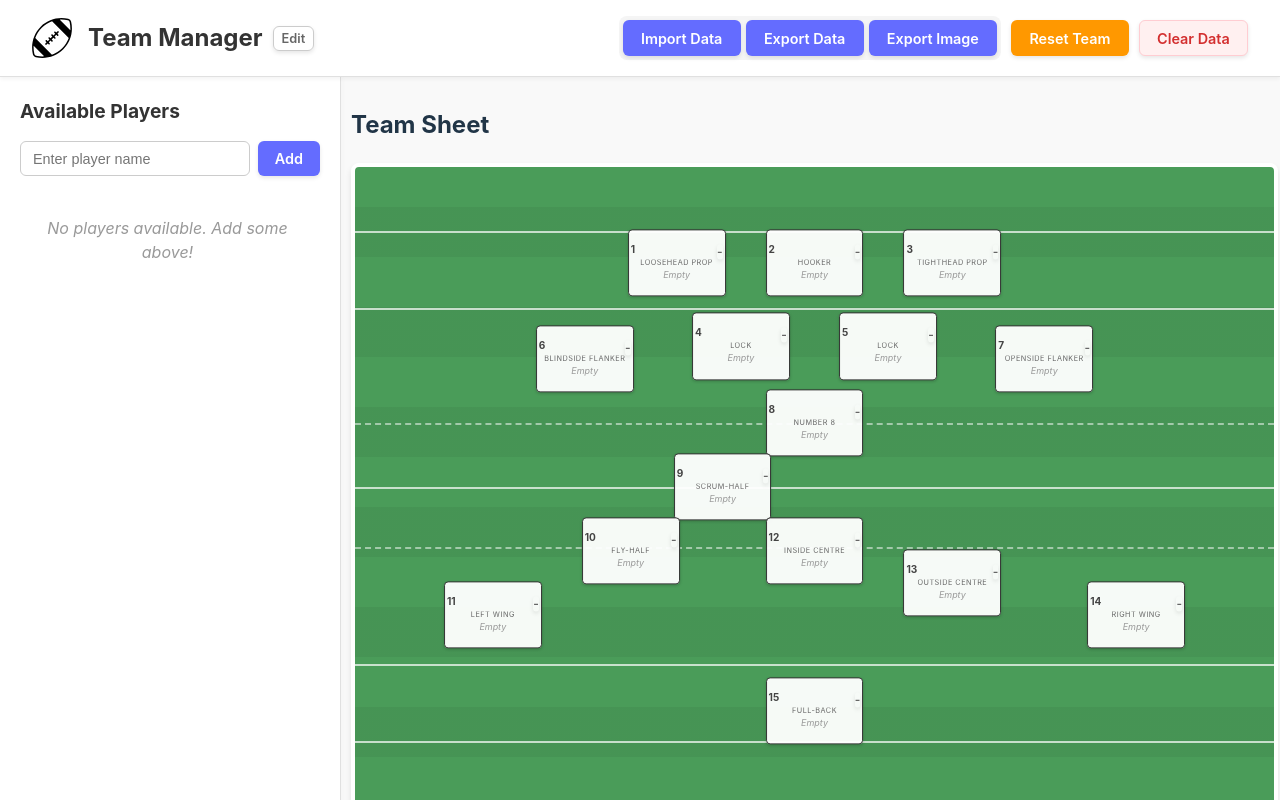
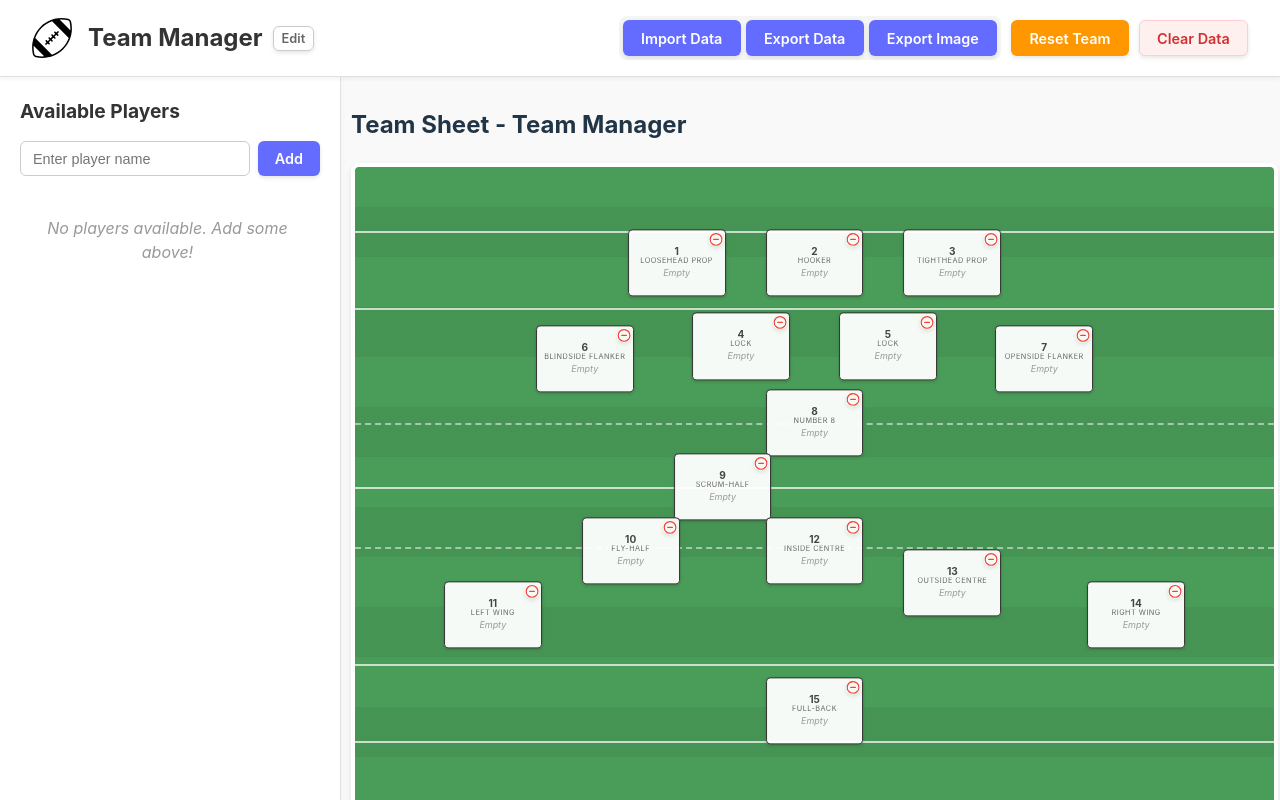
Before and after one commit to Rory80Hz/team-manager, a React (Vite) app: page /team/1 in a window 1280 px wide. Built offline with nearby package versions, Linux system fonts and the light colour scheme.

Commit message:
Add position enable/disable

```diff
--- a/src/components/PitchPosition.tsx
+++ b/src/components/PitchPosition.tsx
@@ -23,21 +23,32 @@ export const PitchPosition: React.FC<Props> = ({ position, player, style, onRemo
       className={`pitch-position ${isOver ? 'is-over' : ''} ${position.disabled ? 'is-disabled' : ''}`}
       style={{ ...style, opacity: position.disabled ? 0.5 : 1, backgroundColor: position.disabled ? '#eee' : undefined }}
     >
-      <div style={{ display: 'flex', justifyContent: 'space-between', width: '100%', padding: '0 5px' }}>
-        <div className="pitch-position-number">{position.id}</div>
-        <button
+      <button
           onClick={(e) => { e.stopPropagation(); onToggleDisabled(); }}
           style={{
             background: 'none',
             border: 'none',
             cursor: 'pointer',
-            fontSize: '12px',
             padding: 0,
-            color: '#666'
+            color: position.disabled ? '#4caf50' : '#f44336',
+            position: 'absolute',
+            right: '2px',
+            top: '2px',
+            display: 'flex',
+            alignItems: 'center',
+            justifyContent: 'center',
+            zIndex: 10
           }}
+          title={position.disabled ? "Enable position" : "Disable position"}
         >
-          {position.disabled ? '+' : '-'}
+          {position.disabled ? (
+            <svg xmlns="http://www.w3.org/2000/svg" width="14" height="14" viewBox="0 0 24 24" fill="none" stroke="currentColor" strokeWidth="2" strokeLinecap="round" strokeLinejoin="round"><circle cx="12" cy="12" r="10"></circle><line x1="12" y1="8" x2="12" y2="16"></line><line x1="8" y1="12" x2="16" y2="12"></line></svg>
+          ) : (
+            <svg xmlns="http://www.w3.org/2000/svg" width="14" height="14" viewBox="0 0 24 24" fill="none" stroke="currentColor" strokeWidth="2" strokeLinecap="round" strokeLinejoin="round"><circle cx="12" cy="12" r="10"></circle><line x1="8" y1="12" x2="16" y2="12"></line></svg>
+          )}
         </button>
+      <div style={{ display: 'flex', justifyContent: 'center', width: '100%', padding: '0 5px' }}>
+        <div className="pitch-position-number">{position.id}</div>
       </div>
       <div className="pitch-position-name">{position.name}</div>
       {!position.disabled && (
--- a/src/components/PositionSlot.tsx
+++ b/src/components/PositionSlot.tsx
@@ -24,29 +24,37 @@ export const PositionSlot: React.FC<Props> = ({ position, player, onRemove, onTo
     border: '1px dashed #ccc',
     backgroundColor: position.disabled ? '#f5f5f5' : (isOver ? '#e0ffe0' : '#fff'),
     opacity: position.disabled ? 0.6 : 1,
+    position: 'relative' as const,
   };
 
   return (
     <div ref={setNodeRef} style={style}>
       <div style={{ width: '150px', fontWeight: 'bold', display: 'flex', alignItems: 'center', gap: '5px' }}>
         <span>{position.id}. {position.name}</span>
-        <button
+      </div>
+      <button
           onClick={onToggleDisabled}
           style={{
             background: 'none',
-            border: '1px solid #ccc',
-            borderRadius: '4px',
+            border: 'none',
             cursor: 'pointer',
-            fontSize: '12px',
-            padding: '0 4px',
-            color: '#666',
-            marginLeft: 'auto',
-            marginRight: '5px'
+            padding: 0,
+            color: position.disabled ? '#4caf50' : '#f44336',
+            position: 'absolute',
+            right: '2px',
+            top: '2px',
+            display: 'flex',
+            alignItems: 'center',
+            justifyContent: 'center'
           }}
+          title={position.disabled ? "Enable position" : "Disable position"}
         >
-          {position.disabled ? '+' : '-'}
+          {position.disabled ? (
+            <svg xmlns="http://www.w3.org/2000/svg" width="16" height="16" viewBox="0 0 24 24" fill="none" stroke="currentColor" strokeWidth="2" strokeLinecap="round" strokeLinejoin="round"><circle cx="12" cy="12" r="10"></circle><line x1="12" y1="8" x2="12" y2="16"></line><line x1="8" y1="12" x2="16" y2="12"></line></svg>
+          ) : (
+            <svg xmlns="http://www.w3.org/2000/svg" width="16" height="16" viewBox="0 0 24 24" fill="none" stroke="currentColor" strokeWidth="2" strokeLinecap="round" strokeLinejoin="round"><circle cx="12" cy="12" r="10"></circle><line x1="8" y1="12" x2="16" y2="12"></line></svg>
+          )}
         </button>
-      </div>
       <div style={{ flex: 1, display: 'flex', alignItems: 'center' }}>
         {!position.disabled && (
           player ? (
--- a/src/components/TeamManager.tsx
+++ b/src/components/TeamManager.tsx
@@ -67,11 +67,18 @@ export function TeamManager() {
   };
 
   const handleTogglePositionDisabled = (positionId: string) => {
-    const newDisabledIds = disabledPositionIds.includes(positionId)
-      ? disabledPositionIds.filter(id => id !== positionId)
-      : [...disabledPositionIds, positionId];
+    const isDisabling = !disabledPositionIds.includes(positionId);
+    const newDisabledIds = isDisabling
+      ? [...disabledPositionIds, positionId]
+      : disabledPositionIds.filter(id => id !== positionId);
 
     setDisabledPositionIds(newDisabledIds);
+
+    if (isDisabling) {
+      setPlayers(prevPlayers => prevPlayers.map(p =>
+        p.positionId === positionId ? { ...p, positionId: null } : p
+      ));
+    }
 
     // Save to local storage immediately
     if (teamId) {
@@ -364,6 +371,7 @@ export function TeamManager() {
           <div className="team-sheet-wrapper">
             <TeamSheet
               ref={teamSheetRef}
+              teamName={teamName}
               positions={positions}
               players={players}
               onRemovePlayer={handleRemovePlayerFromPosition}
--- a/src/components/TeamSheet.tsx
+++ b/src/components/TeamSheet.tsx
@@ -5,6 +5,7 @@ import { PitchPosition } from './PitchPosition';
 import './TeamSheet.css';
 
 interface Props {
+  teamName: string;
   positions: Position[];
   players: Player[];
   onRemovePlayer: (positionId: string) => void;
@@ -30,7 +31,7 @@ const PITCH_COORDINATES: Record<string, { top: string; left: string }> = {
   '15': { top: '85%', left: '50%' },
 };
 
-export const TeamSheet = forwardRef<HTMLDivElement, Props>(({ positions, players, onRemovePlayer, onToggleDisabled }, ref) => {
+export const TeamSheet = forwardRef<HTMLDivElement, Props>(({ teamName, positions, players, onRemovePlayer, onToggleDisabled }, ref) => {
   const getPlayer = (playerId: string | null) => {
     if (!playerId) return null;
     return players.find(p => p.id === playerId) || null;
@@ -41,7 +42,7 @@ export const TeamSheet = forwardRef<HTMLDivElement, Props>(({ positions, players
 
   return (
     <div className="team-sheet-container" ref={ref}>
-      <h2>Team Sheet</h2>
+      <h2>Team Sheet - {teamName}</h2>
 
       {/* Pitch View */}
       <div className="pitch-container">
```
